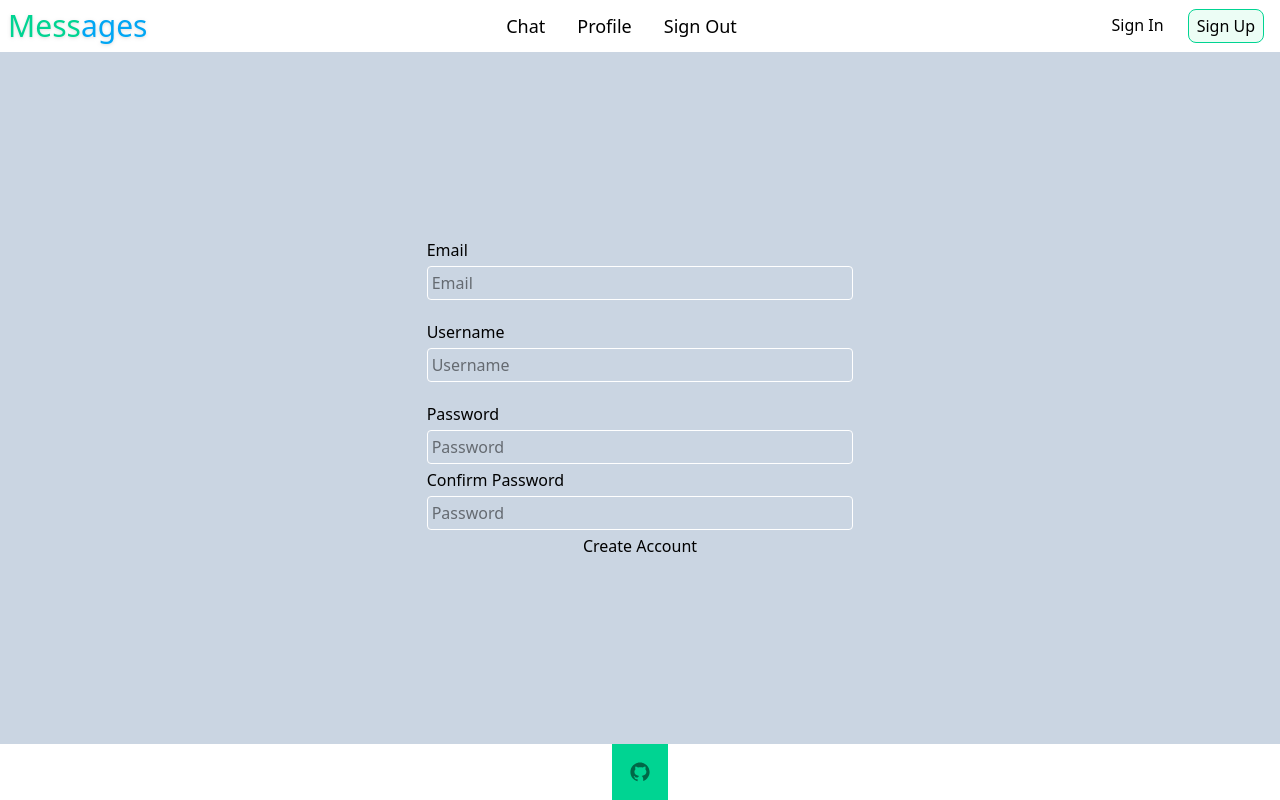
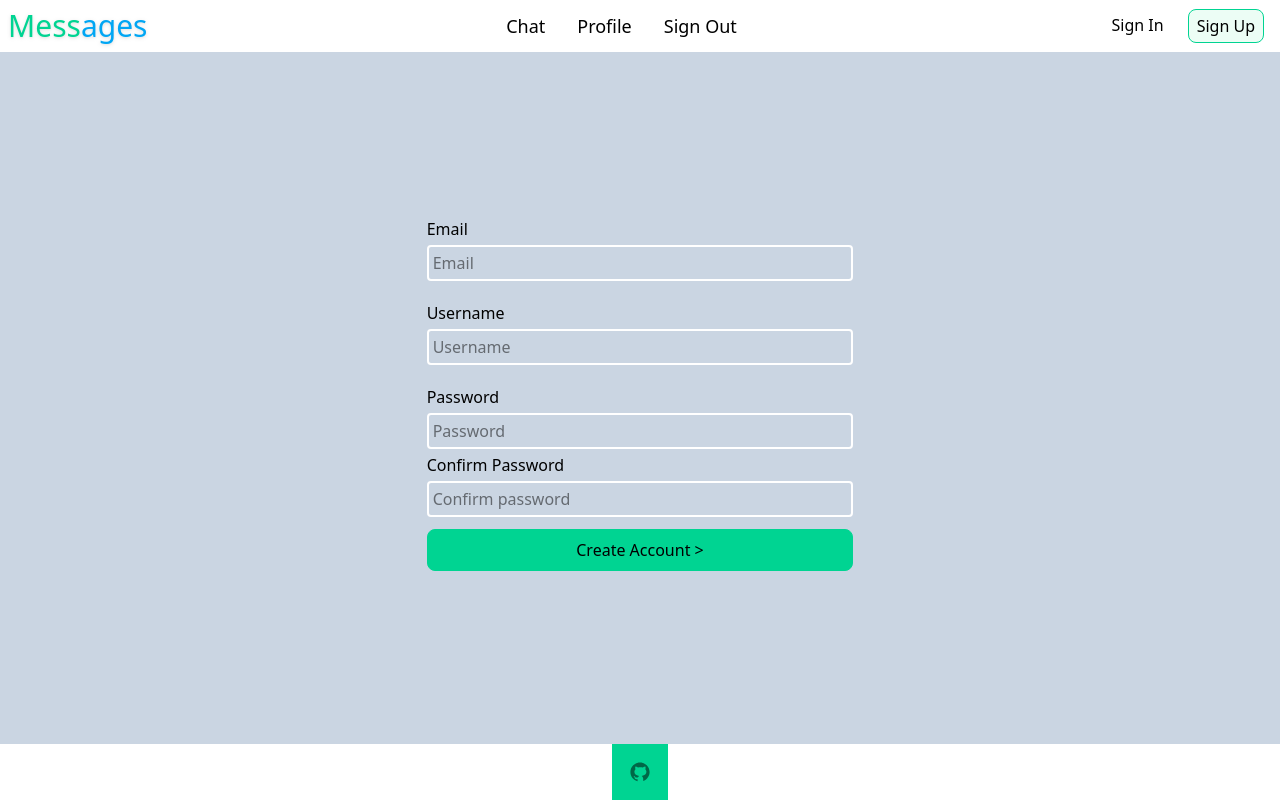
Before and after one commit to uwuzumaki/messenger-front, a React (Vite) app: page /register in a window 1280 px wide. Built offline with nearby package versions, Linux system fonts and the light colour scheme.

Commit message:
Added styling password matching validation

```diff
--- a/src/Components/Register/Register.jsx
+++ b/src/Components/Register/Register.jsx
@@ -12,8 +12,6 @@ const Register = () => {
     console.log(data, "123");
   };
 
-  console.log(watch(errors.email));
-
   return (
     <>
       <div className="w-1/3">
@@ -21,7 +19,7 @@ const Register = () => {
           <div className="flex flex-col">
             <label>Email</label>
             <input
-              className="my-1 rounded border border-white p-1"
+              className="my-1 rounded border-2 border-white p-1 focus:border-emerald-400 focus:ring-0 focus:outline-none"
               placeholder="Email"
               {...register("email", { required: true })}
             />
@@ -30,7 +28,7 @@ const Register = () => {
           <div className="my-4 flex flex-col">
             <label>Username</label>
             <input
-              className="my-1 rounded border border-white p-1"
+              className="my-1 rounded border-2 border-white p-1 focus:border-emerald-400 focus:ring-0 focus:outline-none"
               placeholder="Username"
               {...register("username", { required: true })}
             />
@@ -41,18 +39,20 @@ const Register = () => {
           <div className="flex flex-col">
             <label>Password</label>
             <input
-              className="my-1 rounded border border-white p-1"
+              className="my-1 rounded border-2 border-white p-1 focus:border-emerald-400 focus:ring-0 focus:outline-none"
               placeholder="Password"
               {...register("password", { required: true })}
             />
             <label>Confirm Password</label>
             <input
-              className="my-1 rounded border border-white p-1"
-              placeholder="Password"
+              className="my-1 rounded border-2 border-white p-1 focus:border-emerald-400 focus:ring-0 focus:outline-none"
+              placeholder="Confirm password"
               {...register("confirmPassword", {
-                required: "Please confirm your password",
+                required: true,
                 validate: (value) => {
-                  value === watch("password") || "Passwords must match!";
+                  return value === watch("password")
+                    ? true
+                    : "Passwords must match!";
                 },
               })}
             />
@@ -60,7 +60,11 @@ const Register = () => {
               <p className="text-red-500">{errors.confirmPassword.message}</p>
             )}
           </div>
-          <input type="submit" value="Create Account" />
+          <input
+            className="container my-2 cursor-pointer rounded-lg border border-emerald-400 bg-emerald-400 p-2 text-center hover:border-emerald-600 hover:bg-emerald-600 hover:text-white"
+            type="submit"
+            value="Create Account >"
+          />
         </form>
       </div>
     </>
```
